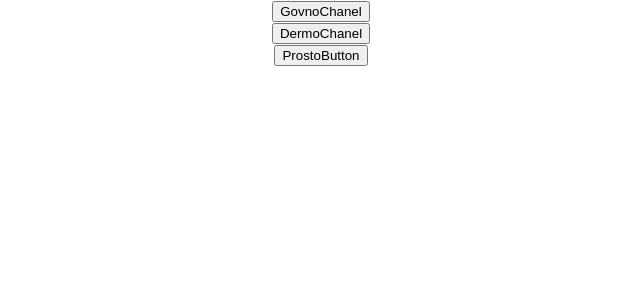
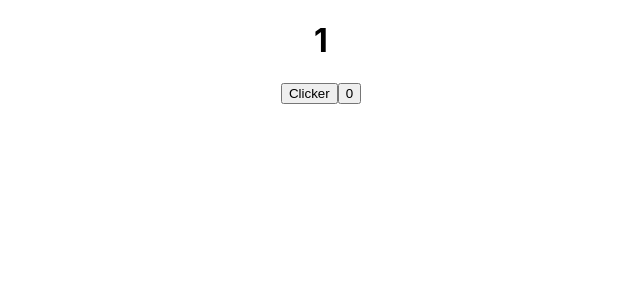
Before and after one commit to MariannaPo/microtaski2, a React (Create React App) app: page / in a window 1280 px wide. Shown: the top 300 px of the page, without its empty margins (319-959 px from the left). Built offline with nearby package versions, Linux system fonts and the light colour scheme.

Commit message:
useState

```diff
--- a/src/App.tsx
+++ b/src/App.tsx
@@ -1,4 +1,4 @@
-import React from 'react';
+import React, { useState } from 'react';
 import logo from './logo.svg';
 import './App.css';
 import { Header } from './site/Header';
@@ -30,17 +30,26 @@ import { ButtonChanel } from './site/ButtonChanel';
 
 function App() {
 
-  const dj=(subscriber: string,age:number)=>{
-    console.log(subscriber, age);
+  // const dj=(subscriber: string,age:number)=>{
+  //   console.log(subscriber, age);
+  // }
+
+  // const ds=(subscriber:string, age: number, address: string)=>{
+  //   console.log(subscriber, age, address);
+  // }
+
+  // const stb=()=>{
+  //   console.log('Im stupid button');
+
+  // }
+
+  let[a, setA]=useState(1)
+
+  const plusOne=()=>{
+    setA(++a);
   }
-
-  const ds=(subscriber:string, age: number, address: string)=>{
-    console.log(subscriber, age, address);
-  }
-
-  const stb=()=>{
-    console.log('Im stupid button');
-
+  const zero=()=>{
+    setA(0)
   }
 
   return (
@@ -49,9 +58,12 @@ function App() {
     <Body titleBody={'NEW BIG BODY'}/>
     <Footer titleFooter={'NEW WERY BIG FOOTER'}/> */}
     {/* <NewComponent students={students} cars={topCars}/> */}
-    <ButtonChanel name={'GovnoChanel'} follower={()=>dj('Grisha', 45)}/>
+    {/* <ButtonChanel name={'GovnoChanel'} follower={()=>dj('Grisha', 45)}/>
     <ButtonChanel name={'DermoChanel'} follower={()=>ds('Vitek', 76, 'Ostryaki')}/>
-    <ButtonChanel name={'ProstoButton'} follower={stb}/>
+    <ButtonChanel name={'ProstoButton'} follower={stb}/> */}
+    <h1>{a}</h1>
+    <button onClick={plusOne}>Clicker</button>
+    <button onClick={zero}>0</button>
     </div>
   );
 }
--- a/src/site/ButtonChanel.tsx
+++ b/src/site/ButtonChanel.tsx
@@ -1,16 +1,16 @@
 import { type } from "os";
 import React from "react";
 
-type ButtonChanelPropsType={
-name: string,
-follower:()=>void
-}
+// type ButtonChanelPropsType={
+// name: string,
+// follower:()=>void
+// }
 
-export const ButtonChanel=(props: ButtonChanelPropsType)=>{
+export const ButtonChanel=()=>{
 
-    const OnClickBut=()=>{
-        props.follower()
-    }
+    // const OnClickBut=()=>{
+    //     props.follower()
+    // }
 
 //     const followerYT =()=>{
 //     console.log('Content govno!')
@@ -43,7 +43,7 @@ export const ButtonChanel=(props: ButtonChanelPropsType)=>{
             <button onClick={()=>onClickHandler('drochila')}>MyINST</button>
             <button onClick={()=>foo1(100200)}>1</button>
             <button onClick={foo2}>2</button> */}
-            <button onClick={OnClickBut}>{props.name}</button>
+            {/* <button onClick={OnClickBut}>{props.name}</button> */}
         </div>
     )
 }
```
